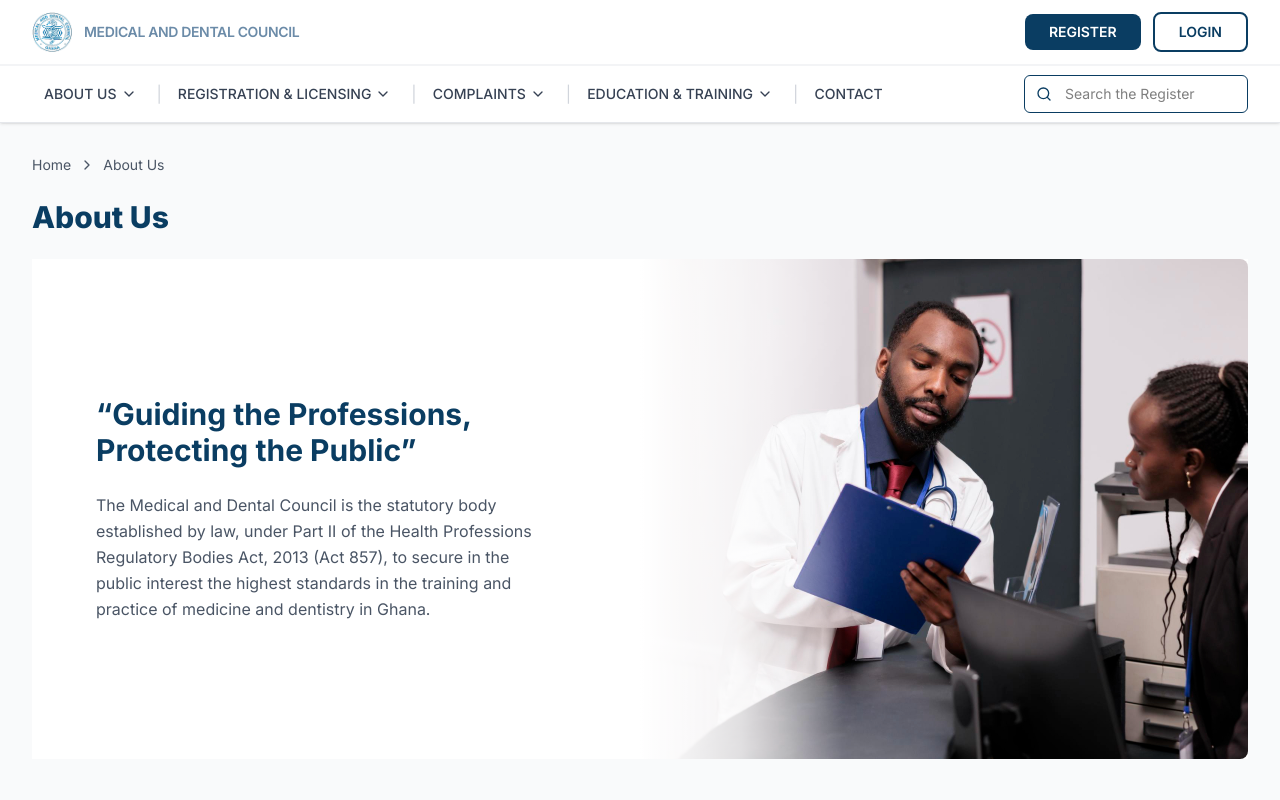
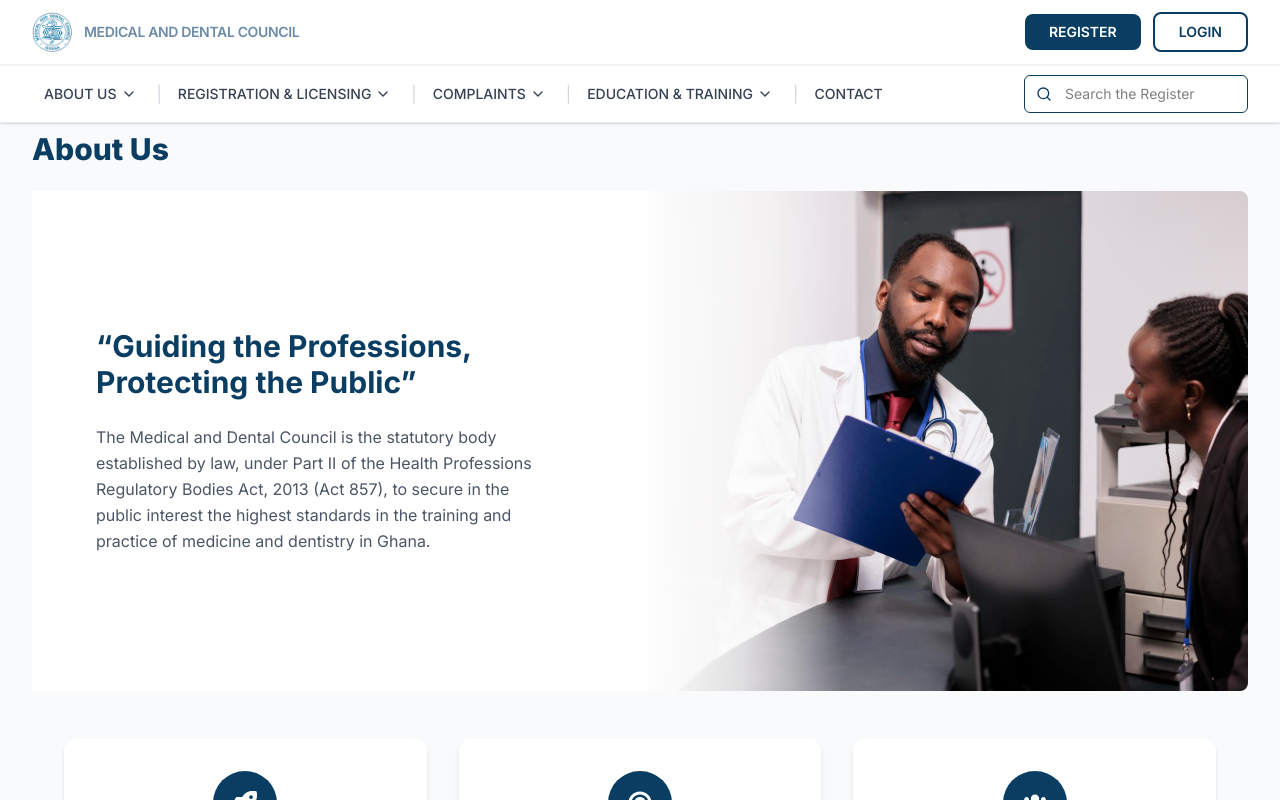
Before and after one commit to SummerHealthGH/mdc-landing-project, a Next.js app: page /About in a window 1280 px wide. Shown: the top 800 px of the page. Built offline with nearby package versions, Linux system fonts and the light colour scheme.

Commit message:
about page

```diff
--- a/app/About/components/about/AboutContent.tsx
+++ b/app/About/components/about/AboutContent.tsx
@@ -13,7 +13,7 @@
       <div className="grid grid-cols-1 md:grid-cols-3 gap-8 max-w-6xl mx-auto">
 
         {/* Mission */}
-        <div className="flex flex-col items-center text-center p-8 rounded-xl shadow-md bg-white hover:bg-[#0A3D62] hover:text-white transition cursor-pointer group">
+        <div id="mission" className="flex flex-col items-center text-center p-8 rounded-xl shadow-md bg-white hover:bg-[#0A3D62] hover:text-white transition cursor-pointer group">
           <div className="bg-[#0A3D62] text-white w-16 h-16 rounded-full flex items-center justify-center mb-4">
             <FaRocket size={24} />
           </div>
@@ -24,7 +24,7 @@
         </div>
 
         {/* Vision */}
-        <div className="flex flex-col items-center text-center p-8 rounded-xl shadow-md bg-white hover:bg-[#0A3D62] hover:text-white transition cursor-pointer group">
+        <div id="vision" className="flex flex-col items-center text-center p-8 rounded-xl shadow-md bg-white hover:bg-[#0A3D62] hover:text-white transition cursor-pointer group">
           <div className="bg-[#0A3D62] text-white w-16 h-16 rounded-full flex items-center justify-center mb-4">
             <FaBullseye size={24} />
           </div>
@@ -35,7 +35,7 @@
         </div>
 
         {/* Shared Values */}
-        <div className="flex flex-col items-center text-center p-8 rounded-xl shadow-md bg-white hover:bg-[#0A3D62] hover:text-white transition cursor-pointer group">
+        <div id="shared-values" className="flex flex-col items-center text-center p-8 rounded-xl shadow-md bg-white hover:bg-[#0A3D62] hover:text-white transition cursor-pointer group">
           <div className="bg-[#0A3D62] text-white w-16 h-16 rounded-full flex items-center justify-center mb-4">
             <FaUsers size={24} />
           </div>
@@ -47,7 +47,7 @@
       </div>
 
       {/* Core Value Panels */}
-      <div className="mt-12 max-w-4xl mx-auto space-y-6">
+      <div id="core-values" className="mt-12 max-w-4xl mx-auto space-y-6">
 
         {/* Core Values */}
         <section className="p-6 border-l-4 border-[#0A3D62] bg-gray-50 rounded-md">
@@ -90,7 +90,7 @@
         </section>
 
         {/* FUNCTIONS */}
-        <section className="p-6 border-l-4 border-[#0A3D62] bg-gray-50 rounded-md space-y-4">
+        <section id="functions" className="p-6 border-l-4 border-[#0A3D62] bg-gray-50 rounded-md space-y-4">
           <h3 className="text-xl font-bold text-[#0A3D62] mb-4">FUNCTIONS</h3>
 
           <div className="space-y-4">
--- a/app/About/components/common/Breadcrumbs.tsx
+++ /dev/null
@@ -1,31 +0,0 @@
-"use client";
-
-import Link from "next/link";
-import { ChevronRight } from "lucide-react";
-
-interface BreadcrumbItem {
-  label: string;
-  href?: string;
-}
-
-export default function Breadcrumbs({ items }: { items: BreadcrumbItem[] }) {
-  return (
-    <nav className="flex items-center text-sm text-gray-600 mb-6">
-      {items.map((item, index) => (
-        <span key={index} className="flex items-center">
-          {item.href ? (
-            <Link href={item.href} className="hover:underline">
-              {item.label}
-            </Link>
-          ) : (
-            <span className="text-gray-800 font-medium">{item.label}</span>
-          )}
-
-          {index < items.length - 1 && (
-            <ChevronRight size={16} className="mx-2" />
-          )}
-        </span>
-      ))}
-    </nav>
-  );
-}
--- a/app/About/page.tsx
+++ b/app/About/page.tsx
@@ -2,20 +2,12 @@
 
 import AboutContent from "./components/about/AboutContent";
 import AboutHero from "./components/about/AboutHero";
-import Breadcrumbs from "./components/common/Breadcrumbs";
-
 
 export default function AboutPage() {
   return (
-    <main className="min-h-screen bg-gray-50">
-      <div className="max-w-7xl mx-auto px-4 sm:px-6 lg:px-8 py-8">
-        <Breadcrumbs
-          items={[
-            { label: "Home", href: "/" },
-            { label: "About Us", href: "/about" },
-          ]}
-        />
-
+    <main className="min-h-screen bg-gray-50 relative">
+      {/* Main Page Content */}
+      <div className="max-w-7xl mx-auto px-4 sm:px-6 lg:px-8 pt-2">
         <AboutHero />
         <AboutContent />
       </div>
```
